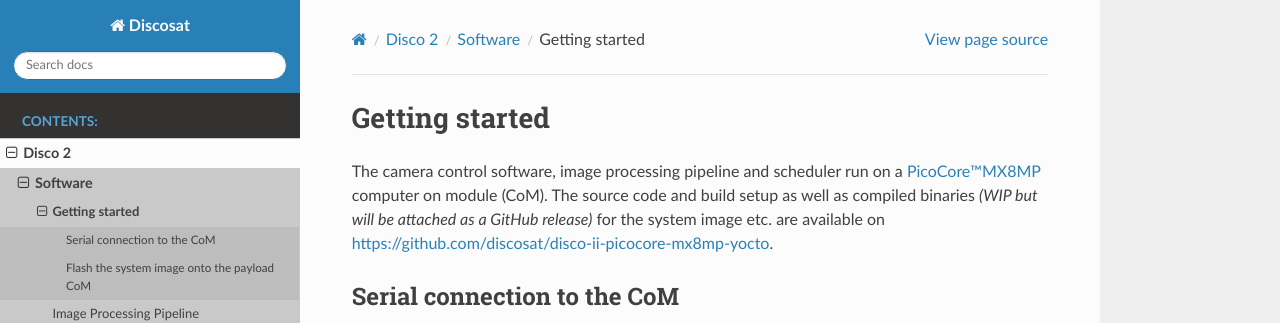
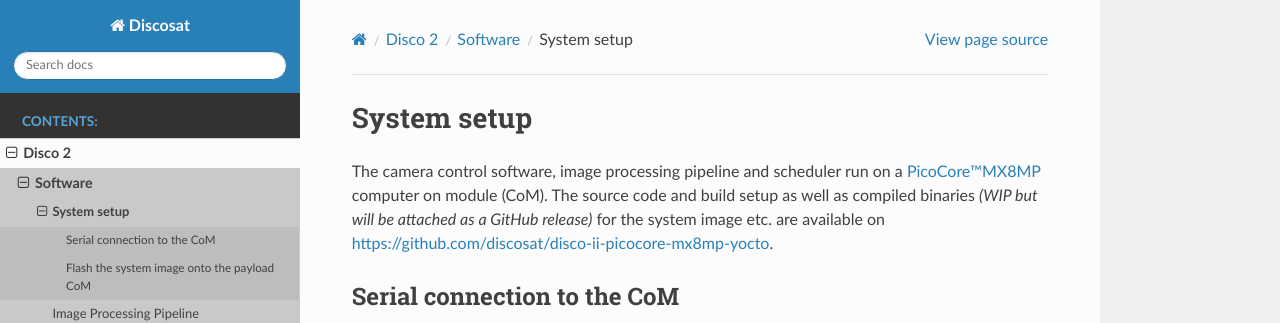
Before and after one commit to discosat/discosat.github.io, a Sphinx documentation site: the page built from doc/disco-2/software/system-setup.md, in a window 1280 px wide and 900 px high. Shown: the top 323 px of the window. Built offline with Sphinx 7.4.7 and the Read the Docs theme 2.0.0, drawn with Linux system fonts in a browser that asks for light colours; pages that are not in the unit, such as notebooks, are missing from menus.

Commit message:
rename 'Getting Started'

```diff
--- a/doc/disco-2/software/index.rst
+++ b/doc/disco-2/software/index.rst
@@ -3,7 +3,7 @@ Software
 =======
 
 .. toctree::
-  getting-started.md
+  system-setup.md
   image-processing-pipeline.md
   camera-controller.md
   flight-planning-csp-proc.rst
--- a/doc/disco-2/software/getting-started.md
+++ b/doc/disco-2/software/system-setup.md
@@ -1,4 +1,4 @@
-# Getting started
+# System setup
 The camera control software, image processing pipeline and scheduler run on a [PicoCore™MX8MP](https://fs-net.de/en/embedded-modules/computer-on-module-picocore/picocoremx8mp-nxp-imx8m-plus-cpu/) computer on module (CoM). The source code and build setup as well as compiled binaries _(WIP but will be attached as a GitHub release)_ for the system image etc. are available on [https://github.com/discosat/disco-ii-picocore-mx8mp-yocto](https://github.com/discosat/disco-ii-picocore-mx8mp-yocto).
 
 ## Serial connection to the CoM
```
